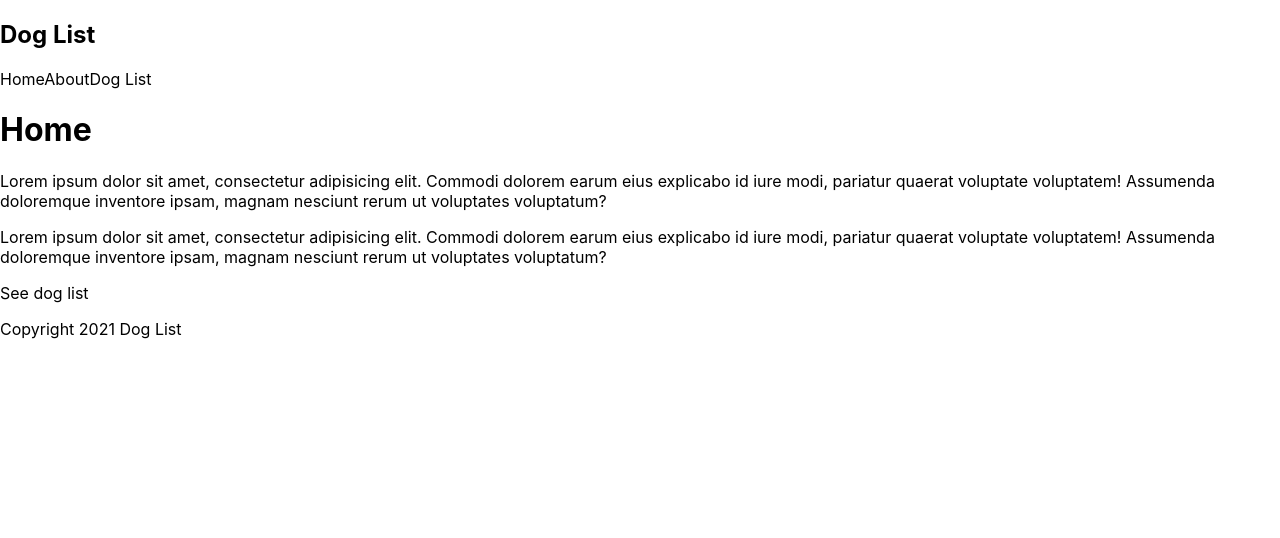
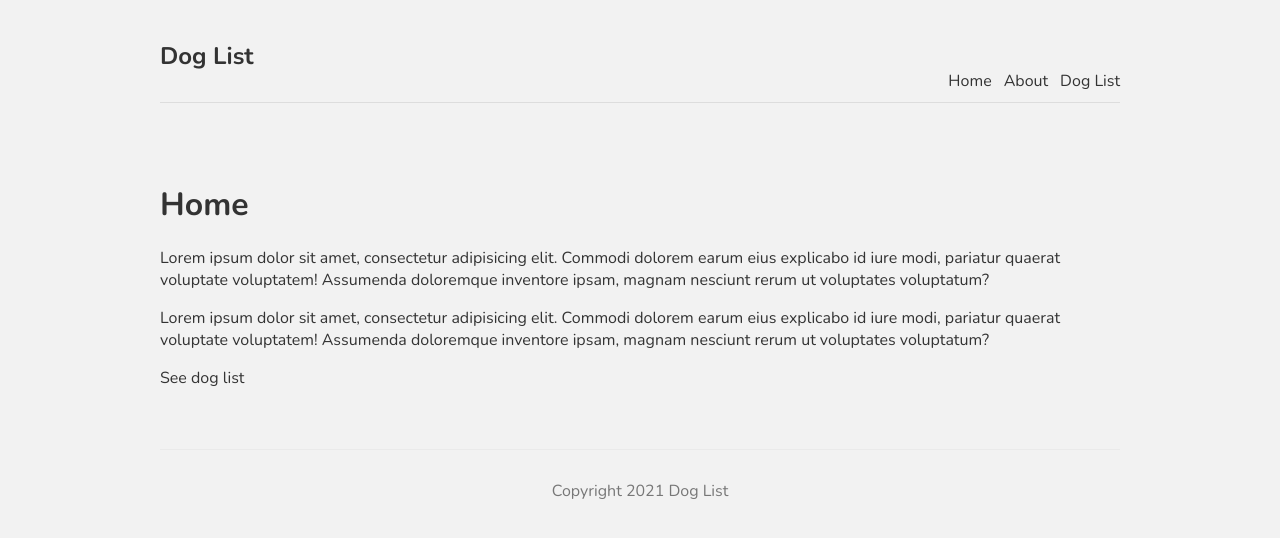
Before and after one commit to AveryKing/next-dogs, a Next.js app: page / in a window 1280 px wide. Shown: the top 538 px of the page. Built offline with nearby package versions, Linux system fonts and the light colour scheme.

Commit message:
styles added

```diff
--- a/components/Footer.js
+++ b/components/Footer.js
@@ -2,7 +2,7 @@
 
 const Footer = () => {
     return (
-            <p>Copyright 2021 Dog List</p>
+            <footer>Copyright 2021 Dog List</footer>
     );
 };
 
--- a/styles/globals.css
+++ b/styles/globals.css
@@ -1,16 +1,37 @@
-html,
+@import url('https://fonts.googleapis.com/css2?family=Nunito:wght@300;400;600;700&display=swap');
+
 body {
-  padding: 0;
-  margin: 0;
-  font-family: -apple-system, BlinkMacSystemFont, Segoe UI, Roboto, Oxygen,
-    Ubuntu, Cantarell, Fira Sans, Droid Sans, Helvetica Neue, sans-serif;
+  background: #f2f2f2;
+  color: #333;
+  font-family: "Nunito";
 }
-
 a {
-  color: inherit;
+  color: #333;
   text-decoration: none;
 }
-
-* {
-  box-sizing: border-box;
+.content {
+  max-width: 960px;
+  margin: 0 auto;
 }
+nav {
+  margin: 10px auto 80px;
+  padding: 10px 0;
+  display: flex;
+  justify-content: flex-end;
+  align-items: flex-end;
+  border-bottom: 1px solid #ddd;
+}
+nav a {
+  margin-left: 12px;
+}
+nav .logo {
+  margin-right: auto;
+}
+footer {
+  display: block;
+  text-align: center;
+  padding: 30px 0;
+  margin-top: 60px;
+  color: #777;
+  border-top: 1px solid #eaeaea;
+}
```
